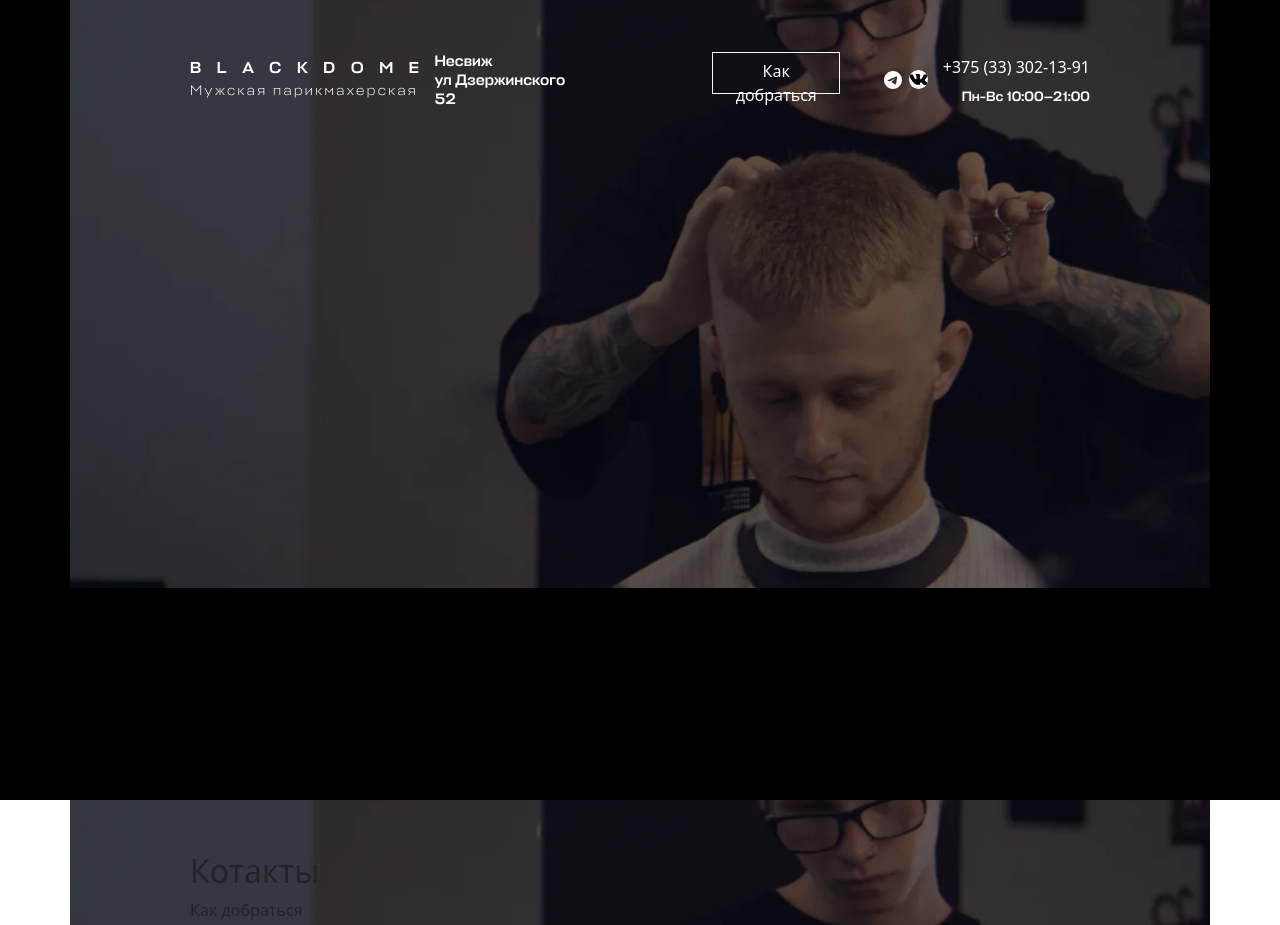
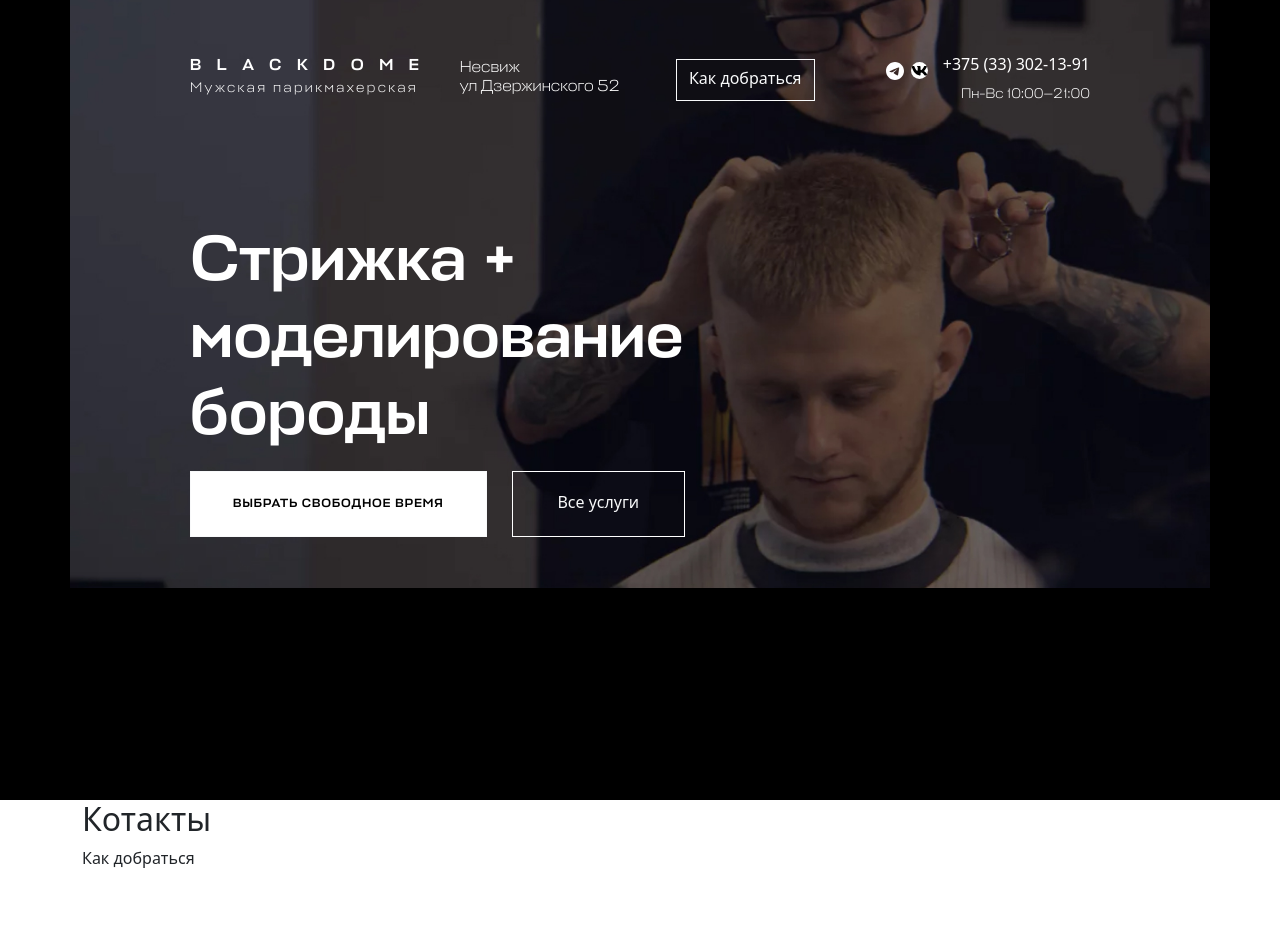
Before and after one commit to Val-Done/Barbershop, a plain HTML site: page index.html in a window 1280 px wide. Shown: the top 925 px of the page. After the commit the page ends 886 px from the top, so only its background shows below. Drawn offline with Linux system fonts and the light colour scheme.

Commit message:
header add text and button

```diff
--- a/css/style.css
+++ b/css/style.css
@@ -8,7 +8,7 @@ a {
   background: #000;
 }
 
-.container {
+.col {
   background-image: url(../src/img/header/div.tn-atom.jpg);
   background-size: 100%;
   background-repeat: no-repeat;
@@ -17,6 +17,7 @@ a {
 }
 .header__row {
   display: flex;
+  flex-wrap: wrap;
   justify-content: space-between;
   align-items: center;
 }
@@ -50,9 +51,9 @@ a {
 .header__adres {
   color: #fff;
   font-family: Stapel;
-  font-size: 15.25px;
+  font-size: 16px;
   font-style: normal;
-  font-weight: 400;
+  font-weight: 300;
   line-height: 19px; /* 124.59% */
 }
 
@@ -66,11 +67,11 @@ a {
   -o-border-radius: 0;
 }
 
-.header__call {
+.header__contact {
   display: flex;
   justify-content: end;
   flex-wrap: wrap;
-  align-items: end;
+  align-items: center;
   max-width: 250px;
 }
 .header__telegram-icon {
@@ -91,10 +92,56 @@ a {
 }
 .times-works {
   color: #fff;
-
+  font-family: Stapel, Arial, sans-serif;
+  font-size: 14px;
+  font-style: normal;
+  font-weight: 300;
+  line-height: 17px; /* 124.343% */
+}
+.header__text-box {
+  margin-top: 105px;
+  max-width: 543px;
+}
+.header__text {
+  color: #fff;
   font-family: Stapel;
-  font-size: 13.672px;
+  font-size: 64px;
   font-style: normal;
   font-weight: 400;
-  line-height: 17px; /* 124.343% */
+  line-height: 77px; /* 121.022% */
 }
+.header__btn-big {
+  height: 66px;
+  padding: 25px 42px 0px 42px;
+  background: #fff;
+  color: #000;
+  font-family: Stapel;
+  font-size: 12px;
+  font-style: normal;
+  font-weight: 400;
+  line-height: 14px;
+    letter-spacing: 1px;
+  text-transform: uppercase;
+  border-radius: 0;
+  margin-right: 21px;
+  -webkit-border-radius: 0;
+  -moz-border-radius: 0;
+  -ms-border-radius: 0;
+  -o-border-radius: 0;
+}
+.header__btn-big:hover{
+  background: #000;
+  color:#ffff;
+}
+.header__btn-black {
+  width: 173px;
+  height: 66px;
+  padding: 18px 43px 0px 43px;
+
+  border: 1px solid #fff;
+  border-radius: 0;
+  -webkit-border-radius: 0;
+  -moz-border-radius: 0;
+  -ms-border-radius: 0;
+  -o-border-radius: 0;
+}
--- a/index.html
+++ b/index.html
@@ -21,28 +21,34 @@
           <div class="header__row">
             <div class="header__logo-box">
               <a href="#footer">
-                <p class="logo"> BlackDome</p>
+                <p class="logo">BlackDome</p>
               </a>
               <p class="logo-text">Мужская парикмахерская</p>
             </div>
             <div class="header__adres-box">
               <p class="header__adres">Несвиж <br>ул Дзержинского 52</p>
 
-              <button type="button" class="btn "></button>
-              <a class="btn header__btn btn-outline-light" href="#footer" role="button">Как добраться</a>
+
+              <a class="btn header__btn btn-outline-light" href="#footer__contatc" role="button">Как добраться</a>
             </div>
-            <div class="header__call">
-              <img class="header__telegram-icon" src="./src/img/header/telegram.svg" alt="telegram">
-              <img class="header__vk-icon" src="./src/img/header/vk-social.svg" alt="vk">
+            <div class="header__contact">
+              <a class="header__telegram-link" href="tg://resolve?domain=@Beza_diana">
+                <img class="header__telegram-icon" src="./src/img/header/telegram.svg" alt="telegram"></a>
+
+              <a href="https://vk.com/dianabeza">
+                <img class="header__vk-icon" src="./src/img/header/vk.svg" alt="vk">
+              </a>
               <a class="phone-link" href="tel:+375297067096">+375 (33) 302-13-91</a>
               <p class="times-works">Пн-Вс 10:00—21:00</p>
             </div>
           </div>
+          <div class="header__text-box">
+            <p class="header__text">Стрижка + моделирование бороды</p>
 
-
-
+          </div>
+          <a class="btn header__btn-big btn-outline-light" href="!#" role="button">Выбрать свободное время</a>
+          <a class="btn header__btn-black btn-outline-light" href="!#" role="button">Все услуги</a>
         </div>
-
       </div>
     </div>
   </header>
@@ -50,7 +56,7 @@
   <main>
 
   </main>
-  <footer class="">
+  <footer class="footer">
     <div class="container">
       <div class="footer__contacts">
         <h2>Котакты</h2>
```
Also changed, not shown: src/img/header/Logo.png (deleted), src/img/header/Logo_big.png (deleted), src/img/header/Logo — копия.png (deleted), src/img/header/logo.svg (deleted), src/img/header/vk-social.svg (deleted), src/img/header/vk.svg (added), 1 other file.
